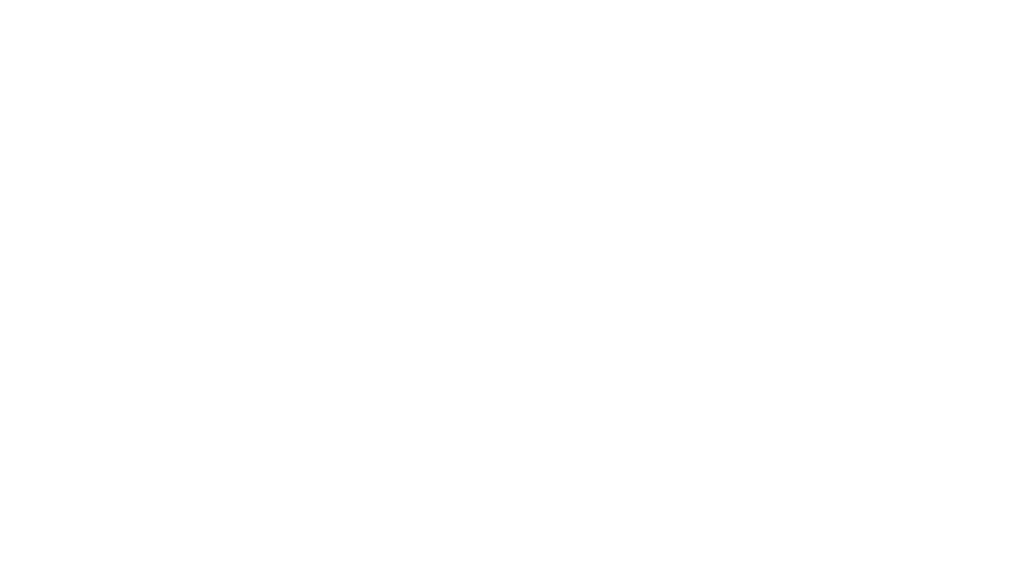
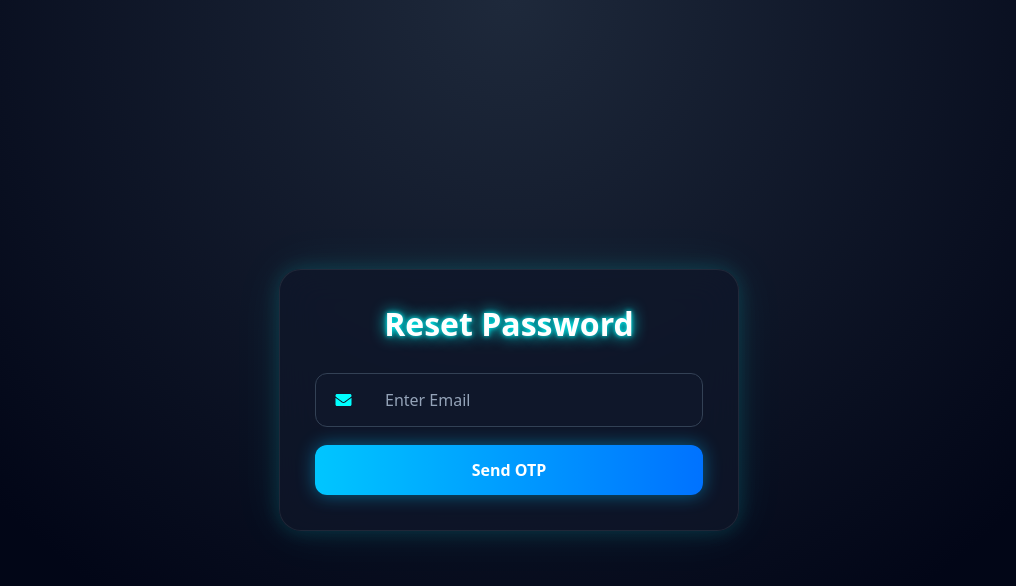
Before and after one commit to Shivam16a/CVpilot, a React (Vite) app in the folder client/: page /reset-password in a window 1280 px wide. Before the commit this address had no page. Shown: the top 586 px of the page, without its empty margins (131-1147 px from the left). Built offline with nearby package versions, Linux system fonts and the light colour scheme.

Commit message:
successfully created reset password features

```diff
--- a/client/index.html
+++ b/client/index.html
@@ -11,7 +11,7 @@
   <!-- Bootstrap icon -->
   <link rel="stylesheet" href="https://cdn.jsdelivr.net/npm/bootstrap-icons@1.11.3/font/bootstrap-icons.min.css" />
 
-  <title>client</title>
+  <title>CVPilot</title>
 </head>
 
 <body>
--- a/client/src/App.jsx
+++ b/client/src/App.jsx
@@ -4,6 +4,7 @@ import Register from "./pages/Register";
 import VerifyOtp from "./pages/VerifyOtp";
 import Login from "./pages/Login";
 import AuthLayout from "./components/AuthLayout";
+import ResetPassword from "./pages/ResetPassword";
 
 function App() {
   return (
@@ -12,6 +13,7 @@ function App() {
       <Route path="/verify-otp" element={<VerifyOtp />} />
       <Route path="/login" element={<Login />} />
       <Route path="/layout" element={<AuthLayout />} />
+      <Route path="/reset-password" element={<ResetPassword/>}/>
     </Routes>
   );
 }
--- a/client/src/pages/Login.jsx
+++ b/client/src/pages/Login.jsx
@@ -105,7 +105,7 @@ function Login() {
                                             </span>
 
                                             <input
-                                               type={showPassword ? "text" : "password"}
+                                                type={showPassword ? "text" : "password"}
                                                 className="form-control futuristic-input"
                                                 placeholder="Enter password"
                                                 name="password"
@@ -125,6 +125,17 @@ function Login() {
                                             </button>
                                         </div>
 
+                                    </div>
+                                    {/* Forgot Password */}
+
+                                    <div className="d-flex justify-content-end mb-4">
+                                        <button
+                                            type="button"
+                                            className="btn btn-link forgot-link p-0"
+                                            onClick={() => navigate("/reset-password")}
+                                        >
+                                            Forgot Password?
+                                        </button>
                                     </div>
 
                                     <button
--- /dev/null
+++ b/client/src/pages/ResetPassword.jsx
@@ -0,0 +1,224 @@
+import { useState } from "react";
+import axios from "axios";
+import { useNavigate } from "react-router-dom";
+import {
+    FaEnvelope,
+    FaLock,
+    FaKey
+} from "react-icons/fa";
+
+import "../styles/ResetPassword.css";
+
+const ResetPassword = () => {
+    const navigate = useNavigate();
+    const [step, setStep] = useState(1);
+
+    const [formData, setFormData] = useState({
+        email: "",
+        otp: "",
+        newPassword: "",
+        confirmPassword: "",
+    });
+
+    const [loading, setLoading] = useState(false);
+
+    const handleChange = (e) => {
+        setFormData({
+            ...formData,
+            [e.target.name]: e.target.value,
+        });
+    };
+
+    const sendOTP = async (e) => {
+
+        e.preventDefault();
+
+        try {
+
+            setLoading(true);
+
+            const res = await axios.post(
+                "http://localhost:6050/api/auth/forgot-password",
+                {
+                    email: formData.email,
+                }
+            );
+
+            alert(res.data.message);
+
+            setStep(2);
+
+        } catch (err) {
+
+            alert(err.response.data.message);
+
+        } finally {
+
+            setLoading(false);
+
+        }
+
+    };
+
+    const resetPassword = async (e) => {
+
+        e.preventDefault();
+
+        if (
+            formData.newPassword !==
+            formData.confirmPassword
+        ) {
+
+            return alert(
+                "Passwords do not match"
+            );
+
+        }
+
+        try {
+
+            setLoading(true);
+
+            const res = await axios.post(
+                "http://localhost:6050/api/auth/reset-password",
+                {
+                    email: formData.email,
+                    otp: formData.otp,
+                    newPassword:
+                        formData.newPassword,
+                }
+            );
+
+            alert(res.data.message);
+            navigate("/login");
+
+        } catch (err) {
+
+            alert(err.response.data.message);
+
+        } finally {
+
+            setLoading(false);
+
+        }
+
+    };
+
+    return (
+
+        <div className="reset-page">
+
+            <div className="reset-card">
+
+                <h2 className="reset-title">
+
+                    Reset Password
+
+                </h2>
+
+                {
+                    step === 1 ?
+
+                        <form key="email-form" onSubmit={sendOTP}>
+
+                            <div className="input-box">
+
+                                <FaEnvelope />
+
+                                <input
+                                    type="email"
+                                    placeholder="Enter Email"
+                                    name="email"
+                                    onChange={handleChange}
+                                    required
+                                />
+
+                            </div>
+
+                            <button
+                                className="reset-btn"
+                                disabled={loading}
+                            >
+
+                                {
+                                    loading
+                                        ? "Sending..."
+                                        : "Send OTP"
+                                }
+
+                            </button>
+
+                        </form>
+
+                        :
+
+                        <form key="otp-form" onSubmit={resetPassword}>
+
+                            <div className="input-box">
+
+                                <FaKey />
+
+                                <input
+                                    type="text"
+                                    name="otp"
+                                    placeholder="OTP"
+                                    onChange={handleChange}
+                                    required
+                                />
+
+                            </div>
+
+                            <div className="input-box">
+
+                                <FaLock />
+
+                                <input
+                                    type="password"
+                                    name="newPassword"
+                                    placeholder="New Password"
+                                    onChange={handleChange}
+                                    required
+                                />
+
+                            </div>
+
+                            <div className="input-box">
+
+                                <FaLock />
+
+                                <input
+                                    type="password"
+                                    name="confirmPassword"
+                                    placeholder="Confirm Password"
+                                    onChange={handleChange}
+                                    required
+                                />
+
+                            </div>
+
+                            <button
+                                className="reset-btn"
+                                disabled={loading}
+                            >
+
+                                {
+                                    loading
+                                        ? "Resetting..."
+                                        : "Reset Password"
+                                }
+
+                            </button>
+
+                        </form>
+
+                }
+
+            </div>
+
+        </div>
+
+    );
+
+};
+
+export default ResetPassword;
--- /dev/null
+++ b/client/src/styles/ResetPassword.css
@@ -0,0 +1,200 @@
+.reset-page {
+
+    min-height: 100vh;
+
+    display: flex;
+
+    justify-content: center;
+
+    align-items: center;
+
+    padding: 20px;
+
+    background:
+        radial-gradient(circle at top, #1e293b, #020617 70%);
+
+}
+
+.reset-card {
+
+    width: 100%;
+
+    max-width: 460px;
+
+    background: rgba(15, 23, 42, .75);
+
+    backdrop-filter: blur(18px);
+
+    border-radius: 22px;
+
+    border: 1px solid rgba(255, 255, 255, .08);
+
+    padding: 35px;
+
+    color: white;
+
+    transition: .4s;
+
+    box-shadow:
+        0 0 20px rgba(0, 255, 255, .15),
+        0 0 50px rgba(0, 255, 255, .08);
+
+}
+
+.reset-card:hover {
+
+    transform: translateY(-5px);
+
+    box-shadow:
+        0 0 25px cyan,
+        0 0 70px rgba(0, 255, 255, .2);
+
+}
+
+.reset-title {
+
+    text-align: center;
+
+    margin-bottom: 30px;
+
+    color: white;
+
+    font-weight: 700;
+
+    text-shadow:
+        0 0 5px cyan,
+        0 0 15px cyan;
+
+}
+
+.input-box {
+
+    display: flex;
+
+    align-items: center;
+
+    background: #0f172a;
+
+    border: 1px solid #334155;
+
+    margin-bottom: 18px;
+
+    border-radius: 12px;
+
+    overflow: hidden;
+
+}
+
+.input-box svg {
+
+    width: 55px;
+
+    color: cyan;
+
+    text-align: center;
+
+}
+
+.input-box input {
+
+    flex: 1;
+
+    border: none;
+
+    outline: none;
+
+    background: transparent;
+
+    color: white;
+
+    padding: 14px;
+
+}
+
+.input-box input::placeholder {
+
+    color: #94a3b8;
+
+}
+
+.input-box:focus-within {
+
+    border-color: cyan;
+
+    box-shadow:
+        0 0 10px cyan,
+        0 0 20px rgba(0, 255, 255, .3);
+
+}
+
+.reset-btn {
+
+    width: 100%;
+
+    padding: 13px;
+
+    border: none;
+
+    border-radius: 12px;
+
+    font-weight: 600;
+
+    color: white;
+
+    background:
+        linear-gradient(90deg, #00c6ff, #0072ff);
+
+    transition: .3s;
+
+    box-shadow:
+        0 0 18px rgba(0, 191, 255, .45);
+
+}
+
+.reset-btn:hover {
+
+    transform: translateY(-2px);
+
+    box-shadow:
+        0 0 20px cyan,
+        0 0 35px cyan;
+
+}
+
+@media(max-width:768px) {
+
+    .reset-card {
+
+        max-width: 420px;
+
+        padding: 30px;
+
+    }
+
+}
+
+@media(max-width:576px) {
+
+    .reset-card {
+
+        padding: 22px;
+
+        border-radius: 16px;
+
+    }
+
+    .reset-title {
+
+        font-size: 1.8rem;
+
+    }
+
+    .input-box input {
+
+        padding: 12px;
+
+        font-size: 15px;
+
+    }
+
+}
--- a/client/src/styles/login.css
+++ b/client/src/styles/login.css
@@ -98,6 +98,23 @@
     opacity: .75;
 }
 
+.forgot-link {
+    color: #38bdf8;
+    font-size: 0.95rem;
+    font-weight: 500;
+    text-decoration: none;
+    transition: all 0.3s ease;
+}
+
+.forgot-link:hover {
+    color: cyan;
+    text-shadow: 0 0 8px cyan;
+}
+
+.forgot-link:focus {
+    box-shadow: none;
+}
+
 /* Responsive */
 
 @media(max-width:768px) {
@@ -130,4 +147,8 @@
         padding: 10px;
     }
 
+    .forgot-link {
+        font-size: 0.9rem;
+    }
+
 }
```
Also changed, not shown: 2 other files (tests, documents, lock files or other folders).
